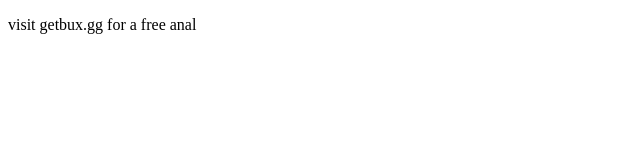
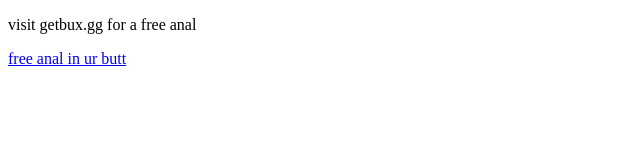
Before and after one commit to TheGummySoldier/TheGummySoldier.github.io, a plain HTML site: page page1.html in a window 1280 px wide. Shown: the whole page, without its empty margins (0-640 px from the left). Drawn offline with Linux system fonts and the light colour scheme.

Commit message:
Update page1.html
for fun

```diff
--- a/page1.html
+++ b/page1.html
@@ -14,7 +14,7 @@
       <p>
 	      visit getbux.gg for a free anal
 		</p>
-
+		<a href = "getbux.gg">free anal in ur butt</a>
         </div>
 </body>
 
```
